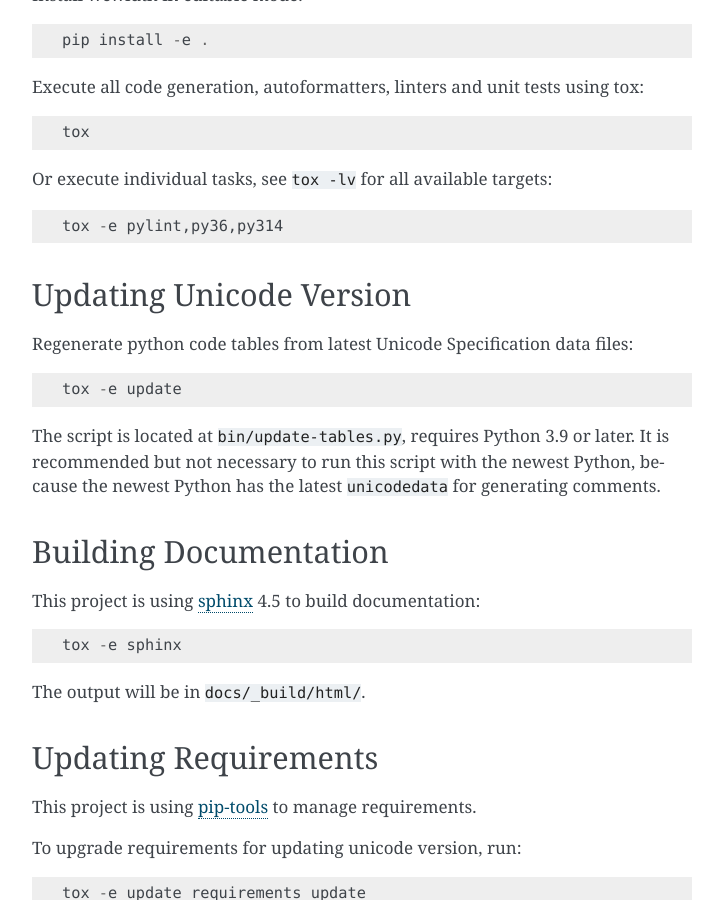
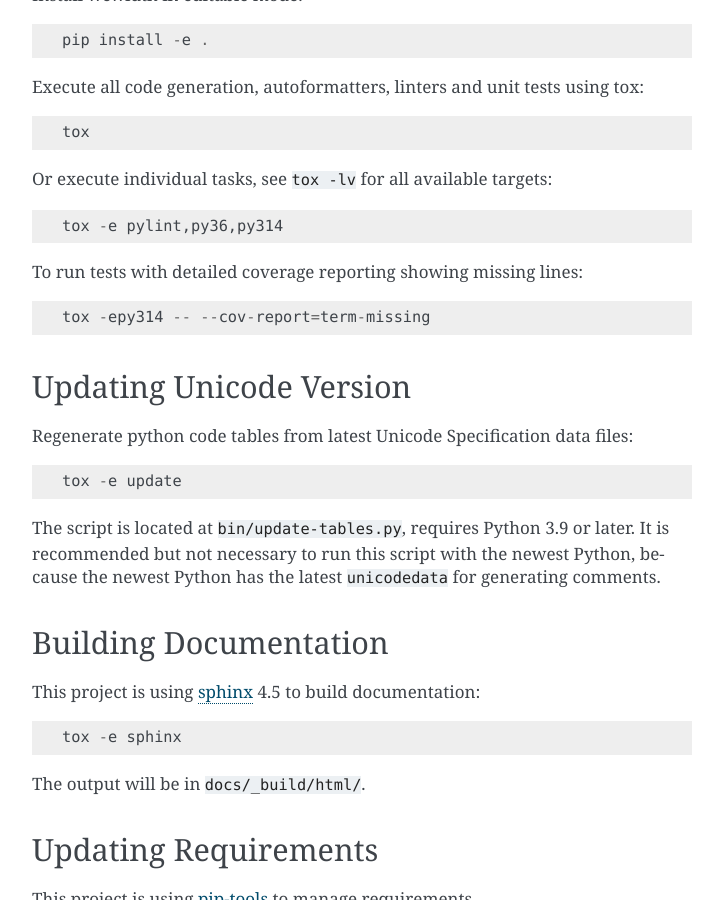
Before and after one commit to jquast/wcwidth, a Sphinx documentation site: the page built from docs/intro.rst, in a window 1280 px wide and 900 px high, scrolled down 6763 px. Shown: the whole window, without its empty margins (388-1111 px from the left). Built offline with Sphinx 7.4.7, drawn with Linux system fonts in a browser that asks for light colours.

Commit message:
100% coverage, of course !

```diff
--- a/docs/intro.rst
+++ b/docs/intro.rst
@@ -335,6 +335,10 @@ Execute all code generation, autoformatters, linters and unit tests using tox::
 Or execute individual tasks, see ``tox -lv`` for all available targets::
 
    tox -e pylint,py36,py314
+
+To run tests with detailed coverage reporting showing missing lines::
+
+   tox -epy314 -- --cov-report=term-missing
 
 Updating Unicode Version
 ------------------------
```
Also changed, not shown: 1 other file.
